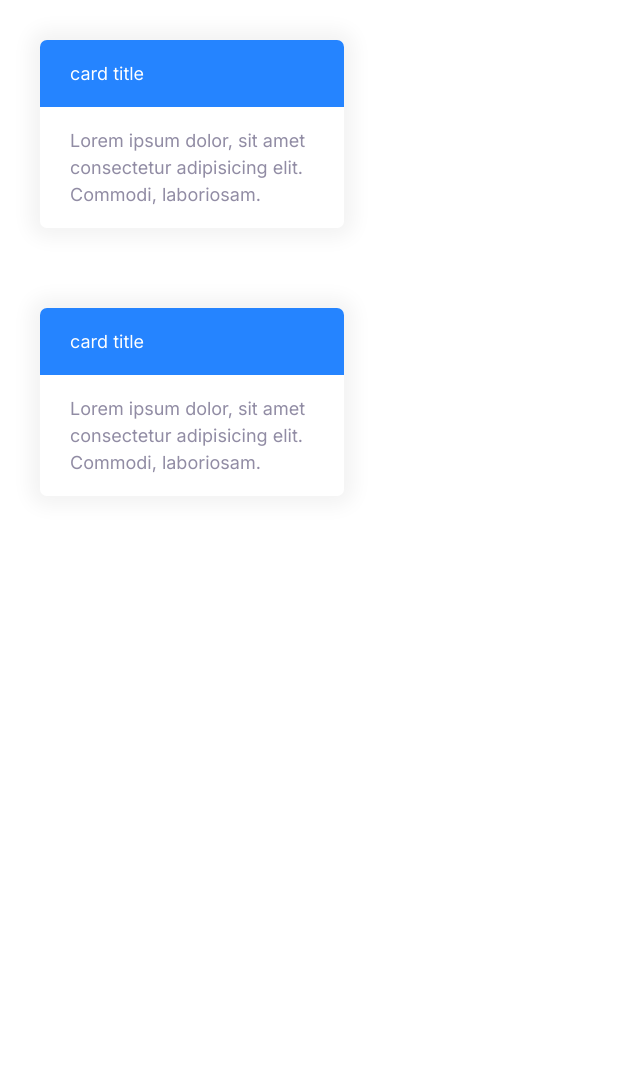
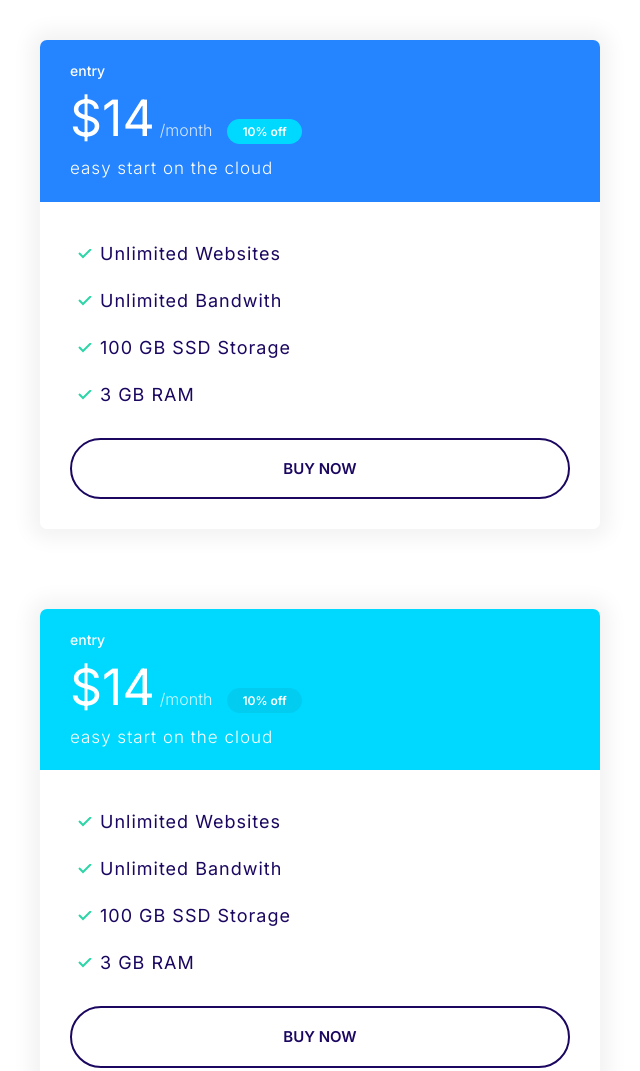
Before and after one commit to bschink/html-playground, a plain HTML site: page index.html in a window 1280 px wide. Shown: the whole page, without its empty margins (0-640 px from the left). Before the commit the page ends 800 px from the top, so only its background shows below. Drawn offline with Linux system fonts and the light colour scheme.

Commit message:
plan component added

```diff
--- a/css/styles.css
+++ b/css/styles.css
@@ -116,6 +116,7 @@ a {
 
 .badge--small {
     font-size: 1.6rem;
+    padding: 0.5rem 1.5rem;
 }
 
 @media screen and (min-width: 1024px) {
@@ -289,10 +290,63 @@ a {
 
 .card--primary .card__header {
     background: var(--color-primary);
-    color: white;
+    color: #fff;
 }
 
 .card--secondary .card__header {
     background: var(--color-secondary);
-    color: white;
+    color: #fff;
 }
+
+.card--secondary .badge--secondary {
+    background: #02cdf1;
+}
+
+/* plans */
+.plan__name {
+    color: #fff;
+    margin: 0;
+    font-weight: 500;
+    font-size: 2.4rem;
+}
+
+.plan__price {
+    font-size: 6rem;
+}
+
+.plan__billing-cycle {
+    font-size: 2.4rem;
+    font-weight: 300;
+    opacity: 0.8;
+    margin-right: 1rem;
+}
+
+.plan__description {
+    font-size: 2rem;
+    font-weight: 300;
+    letter-spacing: 1px;
+    display: block;
+}
+
+.plan .list__item {
+    margin-bottom: 2rem;
+    letter-spacing: 1px;
+}
+
+@media screen and (min-width: 1024px) {
+    .plan__name {
+        font-size: 1.4rem;
+    }
+
+    .plan__price {
+        font-size: 5rem;
+    }
+
+    .plan__billing-cycle {
+        font-size: 1.6rem;
+    }
+
+    .plan__description {
+        font-size: 1.7rem;
+    }
+}
--- a/index.html
+++ b/index.html
@@ -6,26 +6,55 @@
     <meta name="viewport" content="width=device-width, initial-scale=1.0">
     <title>Document</title>
     <link rel="preconnect" href="https://fonts.gstatic.com" />
-    <link href="https://fonts.googleapis.com/css2?family=Inter:wght@400;600;700&display=swap" rel="stylesheet" />
+    <link href="https://fonts.googleapis.com/css2?family=Inter:wght@300;400;500;600;700&display=swap"
+        rel="stylesheet" />
     <link rel="stylesheet" href="css/normalize.css" />
     <link rel="stylesheet" href="css/styles.css" />
 </head>
 
 <body>
-    <div style="width: 30%; padding: 4rem">
-        <div class="card card--primary">
-            <header class="card__header">card title</header>
-            <div class="card__body">
-                Lorem ipsum dolor, sit amet consectetur adipisicing elit. Commodi, laboriosam.
+    <div style="width: 50%; padding: 4rem">
+        <div class="plan">
+            <div class="card card--primary">
+                <header class="card__header">
+                    <h3 class="plan__name">entry</h3>
+                    <span class="plan__price">$14</span>
+                    <span class="plan__billing-cycle">/month</span>
+                    <span class="badge badge--secondary badge--small">10% off</span>
+                    <span class="plan__description">easy start on the cloud</span>
+                </header>
+                <div class="card__body">
+                    <ul class="list list--tick">
+                        <li class="list__item">Unlimited Websites</li>
+                        <li class="list__item">Unlimited Bandwith</li>
+                        <li class="list__item">100 GB SSD Storage</li>
+                        <li class="list__item">3 GB RAM</li>
+                    </ul>
+                    <button class="btn btn--outline btn--block">Buy Now</button>
+                </div>
             </div>
         </div>
     </div>
 
-    <div style="width: 30%; padding: 4rem">
-        <div class="card card--primary">
-            <header class="card__header">card title</header>
-            <div class="card__body">
-                Lorem ipsum dolor, sit amet consectetur adipisicing elit. Commodi, laboriosam.
+    <div style="width: 50%; padding: 4rem">
+        <div class="plan">
+            <div class="card card--secondary">
+                <header class="card__header">
+                    <h3 class="plan__name">entry</h3>
+                    <span class="plan__price">$14</span>
+                    <span class="plan__billing-cycle">/month</span>
+                    <span class="badge badge--secondary badge--small">10% off</span>
+                    <span class="plan__description">easy start on the cloud</span>
+                </header>
+                <div class="card__body">
+                    <ul class="list list--tick">
+                        <li class="list__item">Unlimited Websites</li>
+                        <li class="list__item">Unlimited Bandwith</li>
+                        <li class="list__item">100 GB SSD Storage</li>
+                        <li class="list__item">3 GB RAM</li>
+                    </ul>
+                    <button class="btn btn--outline btn--block">Buy Now</button>
+                </div>
             </div>
         </div>
     </div>
```
Also changed, not shown: components/plans.html (added, +45 -0 lines).
